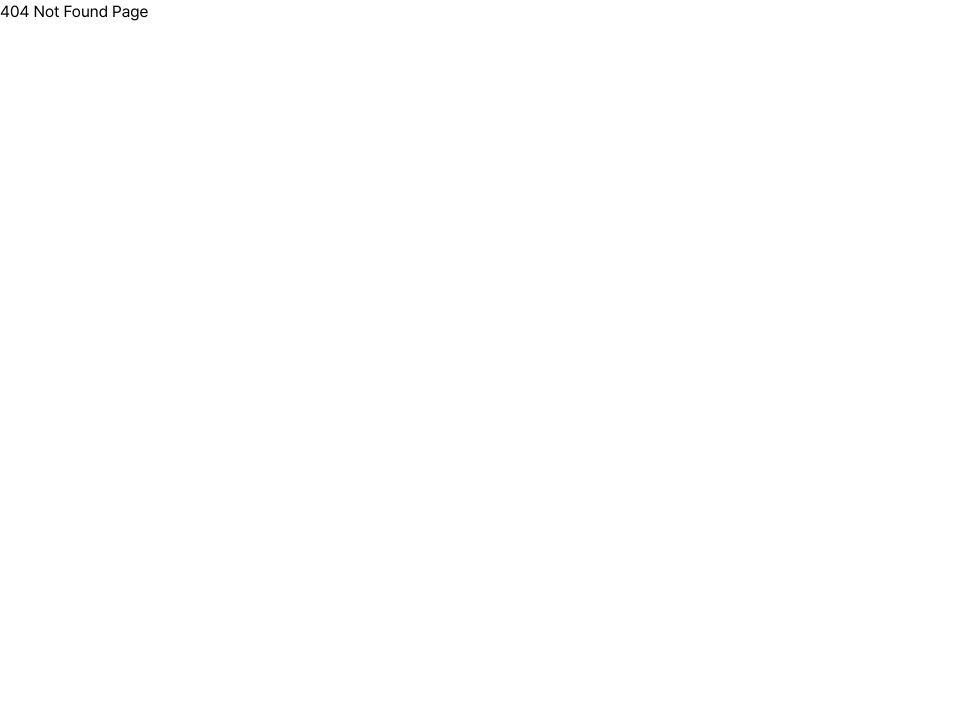
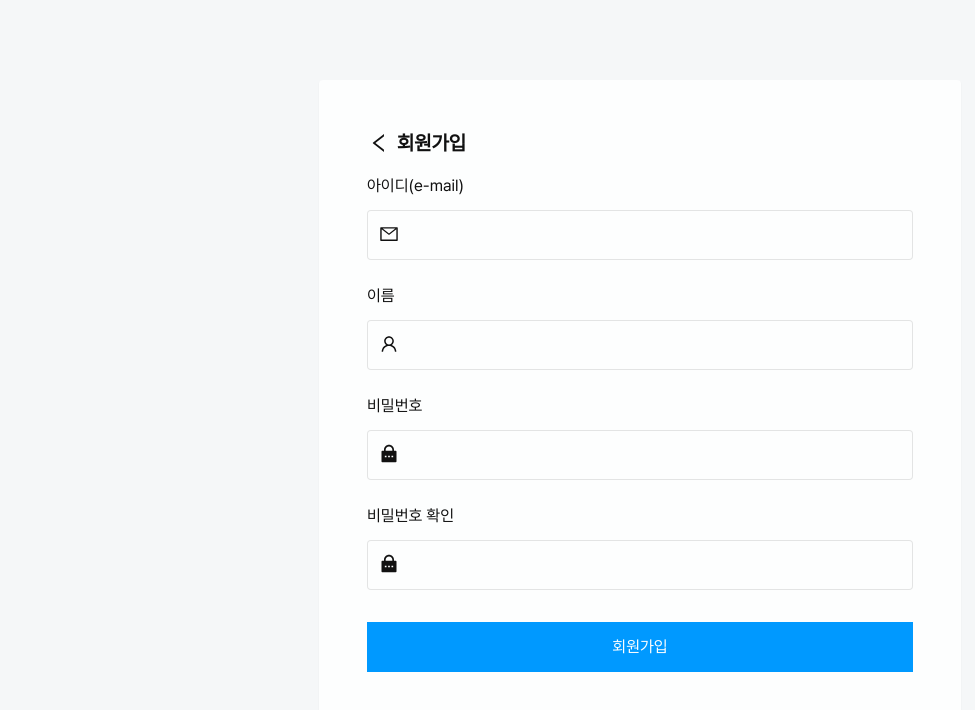
Before and after one commit to llvovll89/station-system, a React (Vite) app: page /join in a window 1280 px wide. Before the commit this address had no page. Shown: the top 710 px of the page, without its empty margins (0-975 px from the left). Built offline with nearby package versions, Linux system fonts and the light colour scheme.

Commit message:
회원가입 view / dto / setting / model / controller 생성

```diff
--- a/package.json
+++ b/package.json
@@ -10,6 +10,7 @@
     "preview": "vite preview"
   },
   "dependencies": {
+    "axios": "^1.6.8",
     "react": "^18.2.0",
     "react-dom": "^18.2.0",
     "react-icons": "^5.1.0",
--- /dev/null
+++ b/src/dto/JoinDto.ts
@@ -0,0 +1,6 @@
+export interface JoinDto {
+    id: string;
+    name: string;
+    password: string;
+    statusCode: number;
+}
--- a/src/styles/theme.ts
+++ b/src/styles/theme.ts
@@ -19,6 +19,7 @@ interface Color {
     black: string;
     white: string;
     red: string;
+    subPrimary: string;
 }
 
 interface BoxShadow {
@@ -27,6 +28,9 @@ interface BoxShadow {
     md: string;
     lg: string;
     xl: string;
+    xxl: string;
+    inner: string;
+    none: string;
 }
 
 const calRem = (size: number) => `${size / 16}rem`;
@@ -46,12 +50,20 @@ const theme:Theme = {
         primary: "#09f",
         black: "#111111",
         white: "#FDFEFE",
-        red: "#ff0000"
+        red: "#ff0000",
+        subPrimary: "#F5F7F8",
     },
 
-    // box_shadow: {
-    //     xs: '0 0 1px 2px rgba(0,0,0,0.1)',
-    // },
+    boxShadow: {
+        xs: '0 0 1px 2px rgba(0,0,0,0.1)',
+        sm: '0 1px 2px 0 rgb(0 0 0 / 0.05)',
+        md: '0 4px 6px -1px rgb(0 0 0 / 0.1), 0 2px 4px -2px rgb(0 0 0 / 0.1)',
+        lg: '0 10px 15px -3px rgb(0 0 0 / 0.1), 0 4px 6px -4px rgb(0 0 0 / 0.1)',
+        xl: '0 20px 25px -5px rgb(0 0 0 / 0.1), 0 8px 10px -6px rgb(0 0 0 / 0.1)',
+        xxl: '0 25px 50px -12px rgb(0 0 0 / 0.25)',
+        inner: 'inset 0 2px 4px 0 rgb(0 0 0 / 0.05)',
+        none: '0 0 #0000'
+    },
 }
 
 export default theme;
--- a/src/view/Home.tsx
+++ b/src/view/Home.tsx
@@ -1,6 +1,7 @@
 import { Route, Routes } from "react-router-dom";
 import styled from "styled-components";
 import { Login } from "./login/Login";
+import { Join } from "./join/Join";
 import { NotFoundPage } from "./404/404";
 
 const HomeSection = styled.section`
@@ -15,8 +16,8 @@ export const Home = () => {
             <Routes>
                 <Route path="/" element={<Login />} />
                 <Route path="*" element={<NotFoundPage />} />
-                {/* <Route path="/join" element={<Join />} />
-                <Route path="/main" element={<Main />} /> */}
+                <Route path="/join" element={<Join />} />
+                {/* <Route path="/main" element={<Main />} /> */}
             </Routes>
         </HomeSection>
     )
--- a/src/view/join/Join.tsx
+++ b/src/view/join/Join.tsx
@@ -0,0 +1,122 @@
+import { useState } from "react";
+import { JoinWrap } from "./JoinStyle"
+import { AiOutlineLeft, AiOutlineMail, AiOutlineUser } from "react-icons/ai";
+import { Input } from "../../components/Input";
+import { RiLockPasswordFill } from "react-icons/ri";
+import { Link, useNavigate } from "react-router-dom";
+import { Button } from "../../components/Button";
+
+interface JoinData {
+    id: string;
+    name: string;
+    password: string;
+    confirmPassword: string;
+}
+
+export const Join = () => {
+    const [joinData, setJoinData] = useState<JoinData>({
+        id: "",
+        name: "",
+        password: "",
+        confirmPassword: "",
+    });
+    const [failedMsg, setFailedMsg] = useState<string>("");
+
+    const navigate = useNavigate();
+    const prevSite = () => {
+        navigate(-1);
+    }
+
+    const submitJoin = () => {
+        if (joinData.id && joinData.name && joinData.password && joinData.confirmPassword) {
+            if (joinData.password!== joinData.confirmPassword) {
+                setFailedMsg("비밀번호가 일치하지 않습니다.");
+            } else {
+                setFailedMsg("회원가입이 완료되었습니다.");
+            }
+        } else {
+            setFailedMsg("모든 항목을 입력해주세요.");
+        }
+    }
+
+    return (
+        <JoinWrap>
+            <article className="content">
+                <header>
+                    <AiOutlineLeft onClick={prevSite}/>
+                    <h1>회원가입</h1>
+                </header>
+
+
+                <section>
+                    <form>
+                        <div>
+                            <label htmlFor="id">아이디(e-mail)</label>
+                                <Input
+                                    id="id"
+                                    type="email"
+                                    value={joinData.id}
+                                    onChange={(e) => {
+                                        setJoinData({
+                                            ...joinData,
+                                            id: e.target.value,
+                                        });
+                                    }}
+                                />
+                                <AiOutlineMail />
+                        </div>
+                        <div>
+                            <label htmlFor="name">이름</label>
+                                <Input
+                                    id="name"
+                                    type="text"
+                                    value={joinData.name}
+                                    onChange={(e) => {
+                                        setJoinData({
+                                            ...joinData,
+                                            name: e.target.value,
+                                        });
+                                    }}
+                                />
+                                <AiOutlineUser />
+                        </div>
+                        <div>
+                            <label htmlFor="password">비밀번호</label>
+                                <Input
+                                    id="password"
+                                    type="password"
+                                    value={joinData.password}
+                                    onChange={(e) => {
+                                        setJoinData({
+                                            ...joinData,
+                                            password: e.target.value,
+                                        });
+                                    }}
+                                />
+                                <RiLockPasswordFill />
+                        </div>
+                        <div>
+                            <label htmlFor="confirmPassword">비밀번호 확인</label>
+                                <Input
+                                    id="confirmPassword"
+                                    type="password"
+                                    value={joinData.confirmPassword}
+                                    onChange={(e) => {
+                                        setJoinData({
+                                            ...joinData,
+                                            confirmPassword: e.target.value,
+                                        });
+                                    }}
+                                />
+                                <RiLockPasswordFill />
+                        </div>
+                    </form>
+
+                    <div className="bt_list">
+                        <Button text="회원가입" onClick={submitJoin}></Button>
+                    </div>
+                </section>
+            </article>
+        </JoinWrap>
+    )
+}
--- a/src/view/join/JoinStyle.tsx
+++ b/src/view/join/JoinStyle.tsx
@@ -0,0 +1,94 @@
+import styled from "styled-components";
+import theme from "../../styles/theme";
+
+export const JoinWrap = styled.section`
+    width: 100vw;
+    min-height: 100vh;
+    position: relative;
+    color: ${theme.color.black};
+    flex-direction: column;
+    display: flex;
+    justify-content: center;
+    align-items: center;
+    background-color: ${theme.color.subPrimary};
+
+    & .content {
+        flex-direction: column;
+        display: flex;
+        justify-content: center;
+        align-items: center;
+        gap: 1rem;
+        padding: 3rem;
+        border-radius: 4px;
+        background-color: ${theme.color.white};
+        box-shadow: ${theme.boxShadow?.sm};
+
+        & header {
+            display: flex;
+            gap: 6px;
+            align-items: center;
+            width: 100%;
+
+            & h1 {
+                font-size: 1.25rem;
+                font-weight: 700;
+            }
+
+            & svg {
+                width: 1.5rem;
+                height: 1.5rem;
+                cursor: pointer;
+            }
+        }
+
+        & section {
+            width: 546px;
+            height: auto;
+            border-radius: 2px;
+            display: flex;
+            flex-direction: column;
+            gap: 2rem;
+            color: ${theme.color.black};
+
+            & form {
+                display: flex;
+                flex-direction: column;
+                gap: 24px;
+                font-size: ${theme.fonsize.sm};
+
+                & div {
+                    display: flex;
+                    flex-direction: column;
+                    gap: 12px;
+                    position: relative;
+
+                    & input {
+                        background-color: rgba(255,255,255,0.13);
+                        transition: all 0.15s ease-in-out;
+                        padding-left: 38px;
+                        height: 50px;
+
+                        &:focus {
+                            border: 1px solid #09f;
+                            background-color: rgba(247,237,251,244.09);
+                        }
+                    }
+
+                    & svg {
+                        position: absolute;
+                        top: 50px;
+                        left: 12px;
+                        width: 20px;
+                        height: 20px;
+                    }
+                }
+            }
+
+            & .bt_list {
+                & button {
+                    background-color: ${theme.color.primary};
+                }
+            }
+        }
+    }
+`
--- a/src/view/login/Login.tsx
+++ b/src/view/login/Login.tsx
@@ -37,9 +37,10 @@ export const Login = () => {
 
     return (
         <LoginWrap>
-            <div className="logo_box">
+            <article className="content">
+                <header className="logo_box">
                     <h1>STATION-SYSTEM</h1>
-            </div>
+                </header>
 
                 <article>
                     <form>
@@ -99,6 +100,7 @@ export const Login = () => {
                         <Link to="#">아이디 찾기</Link>
                     </li>
                 </ul>
+            </article>
         </LoginWrap>
     )
 }
--- a/src/view/login/LoginStyle.tsx
+++ b/src/view/login/LoginStyle.tsx
@@ -10,9 +10,20 @@ export const LoginWrap = styled.section`
     display: flex;
     justify-content: center;
     align-items: center;
+    background-color: ${theme.color.subPrimary};
+
+    & .content {
+        flex-direction: column;
+        display: flex;
+        justify-content: center;
+        align-items: center;
         gap: 2rem;
+        padding: 2rem 1.5rem;
+        border-radius: 4px;
+        background-color: ${theme.color.white};
+        box-shadow: ${theme.boxShadow?.sm};
 
-    & .logo_box {
+        .logo_box {
             & h1 {
                 font-size: 2.5rem;
                 font-weight: 700;
@@ -25,7 +36,7 @@ export const LoginWrap = styled.section`
             width: 546px;
             height: auto;
             border-radius: 2px;
-    padding: 40px 32px;
+            padding: 40px 32px 20px 32px;
             display: flex;
             flex-direction: column;
             gap: 24px;
@@ -117,6 +128,16 @@ export const LoginWrap = styled.section`
                     &:last-child {
                         border: none;
                     }
+
+                    & a {
+                        font-size: 14px;
+                        transition: all 0.15s ease-out;
+
+                        &:hover {
+                            color: ${theme.color.primary};
+                        }
+                    }
+                }
         }
     }
 `
```
Also changed, not shown: 1 other file (tests, documents, lock files or other folders). Lines whose indentation alone changed are shown as unchanged.
